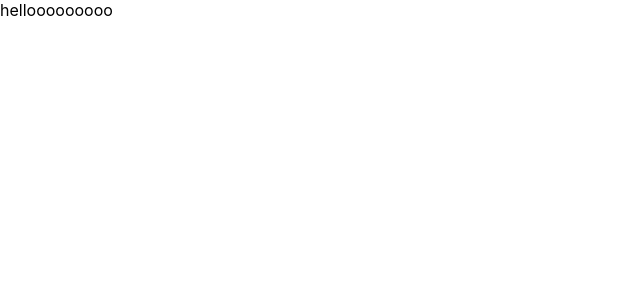
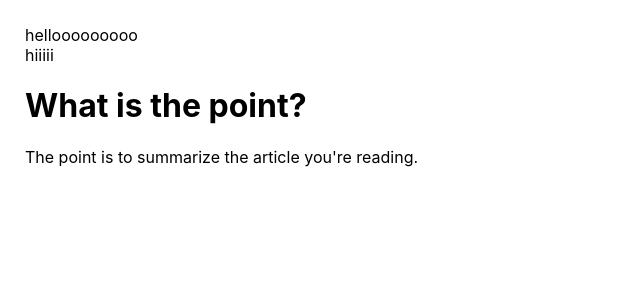
Before and after one commit to kfoxzz/you-notes, a Next.js app: page /extension in a window 1280 px wide. Shown: the top 300 px of the page, without its empty margins (0-640 px from the left). Built offline with nearby package versions, Linux system fonts and the light colour scheme.

Commit message:
establish pattern for components and styles, with extension.tsx being the entry point

```diff
--- /dev/null
+++ b/components/header.tsx
@@ -0,0 +1,10 @@
+export default function ExtensionHeader() {
+  return (
+    <div>
+      <h1>What is the point?</h1>
+      <p>
+        The point is to summarize the article you&apos;re reading.
+      </p>
+    </div>
+  )
+}
--- a/pages/extension.tsx
+++ b/pages/extension.tsx
@@ -1,26 +1,13 @@
-import { useState, useEffect } from "react"
+import ExtensionHeader from "../components/header"
+import styles from "../styles/Extension.module.css"
 
 export default function Extension() {
-  // const [minHeight, setMinHeight] = useState<number | undefined>()
-  // const {
-  //   data: keyInsight,
-  //   isLoading,
-  //   mutateAsync,
-  // } = useMutation(findKeyInsight)
-
-  // async function summarizeArticle() {
-  //   // ..
-  // }
-
-  // useEffect(() => {
-  //   summarizeArticle()
-  // }, [])
 
   return (
-    <div>hellooooooooo</div>
-    // <Layout minHeight={minHeight}>
-    //   <Heading>What is the point?</Heading>
-    //   // ...
-    // </Layout>
+    <div className={styles.container}>
+      <div>hellooooooooo</div>
+      <div>hiiiii</div>
+      <ExtensionHeader />
+    </div>
   )
 }
--- /dev/null
+++ b/styles/Extension.module.css
@@ -0,0 +1,3 @@
+.container {
+  padding: 25px;
+}
```
